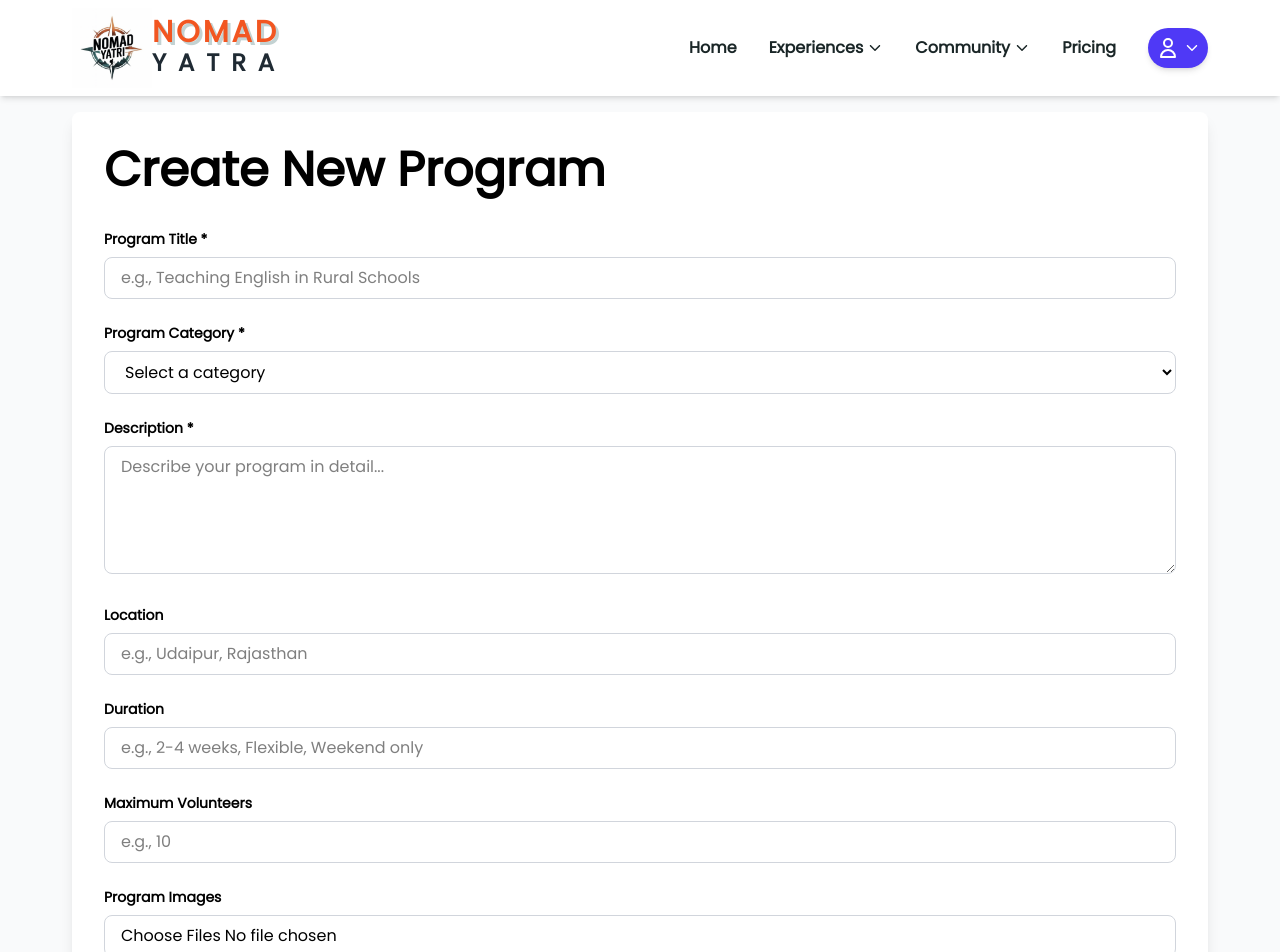
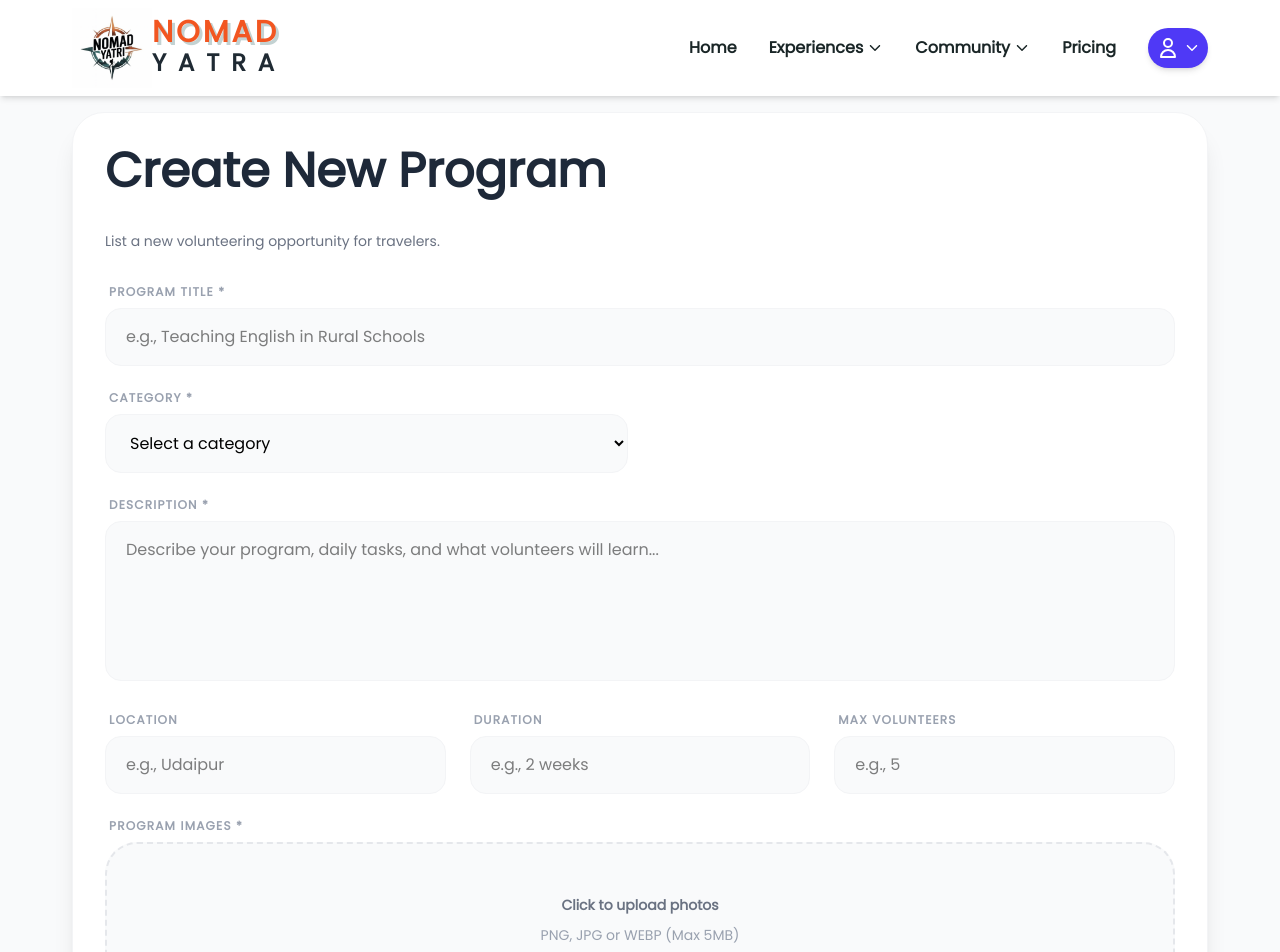
Before and after one commit to aavizmehar/Nomaad-frontend, a Next.js app: page /host/create-program in a window 1280 px wide. Shown: the top 952 px of the page. Built offline with nearby package versions, Linux system fonts and the light colour scheme.

Commit message:
feat: enhance CreateProgramPage with improved form handling and UI updates

```diff
--- a/app/host/create-program/page.tsx
+++ b/app/host/create-program/page.tsx
@@ -1,5 +1,5 @@
 'use client';
-import React, { useState, ChangeEvent, FormEvent } from 'react'; // Added React types
+import React, { useState, ChangeEvent, FormEvent } from 'react';
 import { useRouter } from 'next/navigation';
 import { dashboardApi } from '@/lib/api/dashboard.api';
 import {
@@ -19,15 +19,13 @@ export default function CreateProgramPage() {
     duration: '',
     maxVolunteers: ''
   });
-  const [images, setImages] = useState<File[]>([]); // Type added for File array
-  const [imagePreviews, setImagePreviews] = useState<string[]>([]); // Type added for strings
+  const [images, setImages] = useState<File[]>([]);
+  const [imagePreviews, setImagePreviews] = useState<string[]>([]);
 
-  // Type safe lookup for categories
   const categoryKey = formData.category as keyof typeof CATEGORY_SUBCATEGORIES;
   const availableSubcategories = CATEGORY_SUBCATEGORIES[categoryKey] || [];
   const hasSubcategories = availableSubcategories.length > 0;
 
-  // FIXED: Added types for HTMLInputElement, HTMLTextAreaElement, and HTMLSelectElement
   const handleChange = (e: ChangeEvent<HTMLInputElement | HTMLTextAreaElement | HTMLSelectElement>) => {
     const { name, value } = e.target;
     setFormData((prev) => ({
@@ -36,12 +34,11 @@ export default function CreateProgramPage() {
     }));
   };
 
-  // FIXED: Added type for Category Select
   const handleCategoryChange = (e: ChangeEvent<HTMLSelectElement>) => {
     setFormData({
       ...formData,
       category: e.target.value,
-      subCategory: '' // Reset subcategory when category changes
+      subCategory: ''
     });
   };
 
@@ -50,6 +47,9 @@ export default function CreateProgramPage() {
       const files = Array.from(e.target.files);
       setImages(files);
 
+      // Revoke old previews to save memory
+      imagePreviews.forEach(preview => URL.revokeObjectURL(preview));
+
       const previews = files.map((file) => URL.createObjectURL(file));
       setImagePreviews(previews);
     }
@@ -57,30 +57,48 @@ export default function CreateProgramPage() {
 
   const handleSubmit = async (e: FormEvent<HTMLFormElement>) => {
     e.preventDefault();
+
+    if (images.length === 0) {
+      alert("Please upload at least one image.");
+      return;
+    }
+
     setLoading(true);
 
     try {
       const formDataToSend = new FormData();
 
-      Object.entries(formData).forEach(([key, value]) => {
-        if (value) {
-          formDataToSend.append(key, value);
+      // Append basic text fields
+      formDataToSend.append('title', formData.title);
+      formDataToSend.append('description', formData.description);
+      formDataToSend.append('category', formData.category);
+
+      // Only append optional fields if they have values
+      if (formData.subCategory) formDataToSend.append('subCategory', formData.subCategory);
+      if (formData.location) formDataToSend.append('location', formData.location);
+      if (formData.duration) formDataToSend.append('duration', formData.duration);
+
+      // Ensure maxVolunteers is sent as a string representation of a number
+      if (formData.maxVolunteers) {
+        formDataToSend.append('maxVolunteers', formData.maxVolunteers);
       }
-      });
 
+      // Important: Ensure the key 'programImages' matches your Backend route: upload.array('programImages')
       images.forEach((image) => {
         formDataToSend.append('programImages', image);
       });
 
       const response = await dashboardApi.createProgram(formDataToSend);
 
-      if (response.success) {
+      // Check for success property (adjust based on your actual API response structure)
+      if (response) {
         alert('Program created successfully!');
-        router.push('/host/my-programs');
+        router.push('/host/dashboard'); // Redirect to dashboard or listing page
       }
-    } catch (error) {
+    } catch (error: any) {
       console.error('Error creating program:', error);
-      alert('Failed to create program. Please try again.');
+      const errorMessage = error.response?.data?.message || 'Failed to create program. Please try again.';
+      alert(errorMessage);
     } finally {
       setLoading(false);
     }
@@ -89,32 +107,32 @@ export default function CreateProgramPage() {
   return (
     <div className="min-h-screen bg-gray-50 py-8 text-black">
       <div className="container mx-auto px-4 max-w-3xl">
-        <div className="bg-white rounded-lg shadow-lg p-8">
-          <h1 className="text-3xl font-bold mb-6">Create New Program</h1>
+        <div className="bg-white rounded-[2rem] shadow-xl p-8 border border-gray-100">
+          <h1 className="text-3xl font-black mb-2 text-gray-800">Create New Program</h1>
+          <p className="text-gray-500 mb-8 font-medium">List a new volunteering opportunity for travelers.</p>
 
           <form onSubmit={handleSubmit} className="space-y-6">
-            {/* Title */}
             <div>
-              <label className="block text-sm font-semibold mb-2">Program Title *</label>
+              <label className="block text-xs font-bold uppercase tracking-widest text-gray-400 mb-2 ml-1">Program Title *</label>
               <input
                 type="text"
                 name="title"
                 value={formData.title}
                 onChange={handleChange}
-                className="w-full border border-gray-300 rounded-lg px-4 py-2 focus:ring-2 focus:ring-blue-500 focus:border-transparent"
+                className="w-full bg-gray-50 border border-gray-100 rounded-2xl px-5 py-4 focus:ring-4 focus:ring-blue-500/10 focus:border-blue-500 outline-none transition-all"
                 placeholder="e.g., Teaching English in Rural Schools"
                 required
               />
             </div>
 
-            {/* Category */}
+            <div className="grid grid-cols-1 md:grid-cols-2 gap-6">
               <div>
-              <label className="block text-sm font-semibold mb-2">Program Category *</label>
+                <label className="block text-xs font-bold uppercase tracking-widest text-gray-400 mb-2 ml-1">Category *</label>
                 <select
                   name="category"
                   value={formData.category}
                   onChange={handleCategoryChange}
-                className="w-full border border-gray-300 rounded-lg px-4 py-2 focus:ring-2 focus:ring-blue-500 focus:border-transparent"
+                  className="w-full bg-gray-50 border border-gray-100 rounded-2xl px-5 py-4 focus:ring-4 focus:ring-blue-500/10 outline-none transition-all"
                   required
                 >
                   <option value="">Select a category</option>
@@ -124,15 +142,14 @@ export default function CreateProgramPage() {
                 </select>
               </div>
 
-            {/* SubCategory (conditional) */}
               {hasSubcategories && (
                 <div>
-                <label className="block text-sm font-semibold mb-2">Sub-Category (Optional)</label>
+                  <label className="block text-xs font-bold uppercase tracking-widest text-gray-400 mb-2 ml-1">Sub-Category</label>
                   <select
                     name="subCategory"
                     value={formData.subCategory}
                     onChange={handleChange}
-                  className="w-full border border-gray-300 rounded-lg px-4 py-2 focus:ring-2 focus:ring-blue-500 focus:border-transparent"
+                    className="w-full bg-gray-50 border border-gray-100 rounded-2xl px-5 py-4 focus:ring-4 focus:ring-blue-500/10 outline-none transition-all"
                   >
                     <option value="">Select a sub-category</option>
                     {availableSubcategories.map((sub) => (
@@ -141,76 +158,81 @@ export default function CreateProgramPage() {
                   </select>
                 </div>
               )}
+            </div>
 
-            {/* Description */}
             <div>
-              <label className="block text-sm font-semibold mb-2">Description *</label>
+              <label className="block text-xs font-bold uppercase tracking-widest text-gray-400 mb-2 ml-1">Description *</label>
               <textarea
                 name="description"
                 value={formData.description}
                 onChange={handleChange}
-                className="w-full border border-gray-300 rounded-lg px-4 py-2 h-32 focus:ring-2 focus:ring-blue-500 focus:border-transparent"
-                placeholder="Describe your program in detail..."
+                className="w-full bg-gray-50 border border-gray-100 rounded-2xl px-5 py-4 h-40 focus:ring-4 focus:ring-blue-500/10 outline-none transition-all resize-none"
+                placeholder="Describe your program, daily tasks, and what volunteers will learn..."
                 required
               />
             </div>
 
-            {/* Location */}
+            <div className="grid grid-cols-1 md:grid-cols-3 gap-6">
               <div>
-              <label className="block text-sm font-semibold mb-2">Location</label>
+                <label className="block text-xs font-bold uppercase tracking-widest text-gray-400 mb-2 ml-1">Location</label>
                 <input
                   type="text"
                   name="location"
                   value={formData.location}
                   onChange={handleChange}
-                className="w-full border border-gray-300 rounded-lg px-4 py-2 focus:ring-2 focus:ring-blue-500 focus:border-transparent"
-                placeholder="e.g., Udaipur, Rajasthan"
+                  className="w-full bg-gray-50 border border-gray-100 rounded-2xl px-5 py-4 focus:ring-4 focus:ring-blue-500/10 outline-none transition-all"
+                  placeholder="e.g., Udaipur"
                 />
               </div>
 
-            {/* Duration */}
               <div>
-              <label className="block text-sm font-semibold mb-2">Duration</label>
+                <label className="block text-xs font-bold uppercase tracking-widest text-gray-400 mb-2 ml-1">Duration</label>
                 <input
                   type="text"
                   name="duration"
                   value={formData.duration}
                   onChange={handleChange}
-                className="w-full border border-gray-300 rounded-lg px-4 py-2 focus:ring-2 focus:ring-blue-500 focus:border-transparent"
-                placeholder="e.g., 2-4 weeks, Flexible, Weekend only"
+                  className="w-full bg-gray-50 border border-gray-100 rounded-2xl px-5 py-4 focus:ring-4 focus:ring-blue-500/10 outline-none transition-all"
+                  placeholder="e.g., 2 weeks"
                 />
               </div>
 
-            {/* Max Volunteers */}
               <div>
-              <label className="block text-sm font-semibold mb-2">Maximum Volunteers</label>
+                <label className="block text-xs font-bold uppercase tracking-widest text-gray-400 mb-2 ml-1">Max Volunteers</label>
                 <input
                   type="number"
                   name="maxVolunteers"
                   value={formData.maxVolunteers}
                   onChange={handleChange}
-                className="w-full border border-gray-300 rounded-lg px-4 py-2 focus:ring-2 focus:ring-blue-500 focus:border-transparent"
-                placeholder="e.g., 10"
+                  className="w-full bg-gray-50 border border-gray-100 rounded-2xl px-5 py-4 focus:ring-4 focus:ring-blue-500/10 outline-none transition-all"
+                  placeholder="e.g., 5"
                   min="1"
                 />
               </div>
+            </div>
 
-            {/* Images */}
             <div>
-              <label className="block text-sm font-semibold mb-2">Program Images</label>
+              <label className="block text-xs font-bold uppercase tracking-widest text-gray-400 mb-2 ml-1">Program Images *</label>
+              <div className="flex items-center justify-center w-full">
+                <label className="flex flex-col items-center justify-center w-full h-40 border-2 border-gray-200 border-dashed rounded-[2rem] cursor-pointer bg-gray-50 hover:bg-gray-100 transition-all">
+                  <div className="flex flex-col items-center justify-center pt-5 pb-6">
+                    <p className="mb-2 text-sm text-gray-500 font-bold">Click to upload photos</p>
+                    <p className="text-xs text-gray-400">PNG, JPG or WEBP (Max 5MB)</p>
+                  </div>
                   <input
                     type="file"
                     accept="image/*"
                     multiple
                     onChange={handleImageChange}
-                className="w-full border border-gray-300 rounded-lg px-4 py-2 focus:ring-2 focus:ring-blue-500 focus:border-transparent"
+                    className="hidden"
                   />
-              <p className="text-sm text-gray-500 mt-1">You can upload multiple images</p>
+                </label>
+              </div>
 
               {imagePreviews.length > 0 && (
-                <div className="grid grid-cols-3 gap-4 mt-4">
+                <div className="grid grid-cols-3 sm:grid-cols-4 gap-4 mt-6">
                   {imagePreviews.map((preview, index) => (
-                    <div key={index} className="relative h-32 rounded-lg overflow-hidden border">
+                    <div key={index} className="relative h-24 rounded-2xl overflow-hidden border-2 border-white shadow-sm">
                       <img src={preview} alt={`Preview ${index + 1}`} className="w-full h-full object-cover" />
                     </div>
                   ))}
@@ -221,7 +243,7 @@ export default function CreateProgramPage() {
             <button
               type="submit"
               disabled={loading}
-              className="w-full bg-blue-600 text-white py-3 rounded-lg font-bold text-lg hover:bg-blue-700 transition-colors disabled:opacity-50 disabled:cursor-not-allowed"
+              className="w-full bg-blue-600 text-white py-5 rounded-2xl font-black text-lg hover:bg-blue-700 hover:shadow-xl hover:shadow-blue-200 transition-all disabled:opacity-50 disabled:cursor-not-allowed active:scale-[0.98]"
             >
               {loading ? 'Creating Program...' : 'Create Program'}
             </button>
```
Lines whose indentation alone changed are shown as unchanged.
